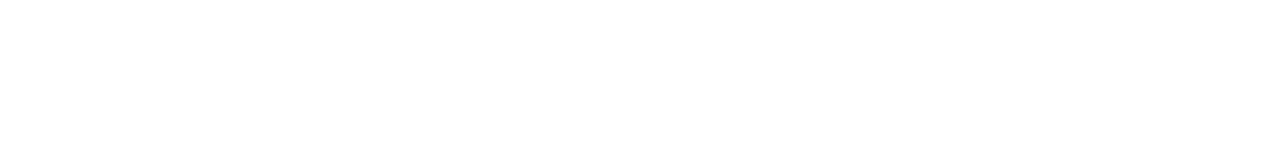
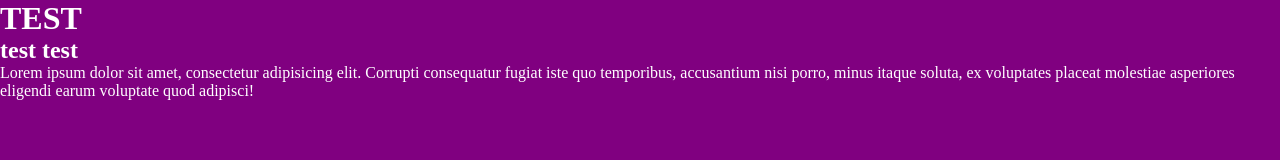
Before and after one commit to ZeljkoDe/test-repo, a plain HTML site: page index.html in a window 1280 px wide. Drawn offline with nearby package versions, Linux system fonts and the light colour scheme; files that its build step writes are made by us from their sources.

Commit message:
pr update ispravka property-a

```diff
--- a/style.scss
+++ b/style.scss
@@ -4,6 +4,6 @@
   box-sizing: border-box;
 }
 body {
-  color: purple;
+  background: purple;
   color: white;
 }
```
